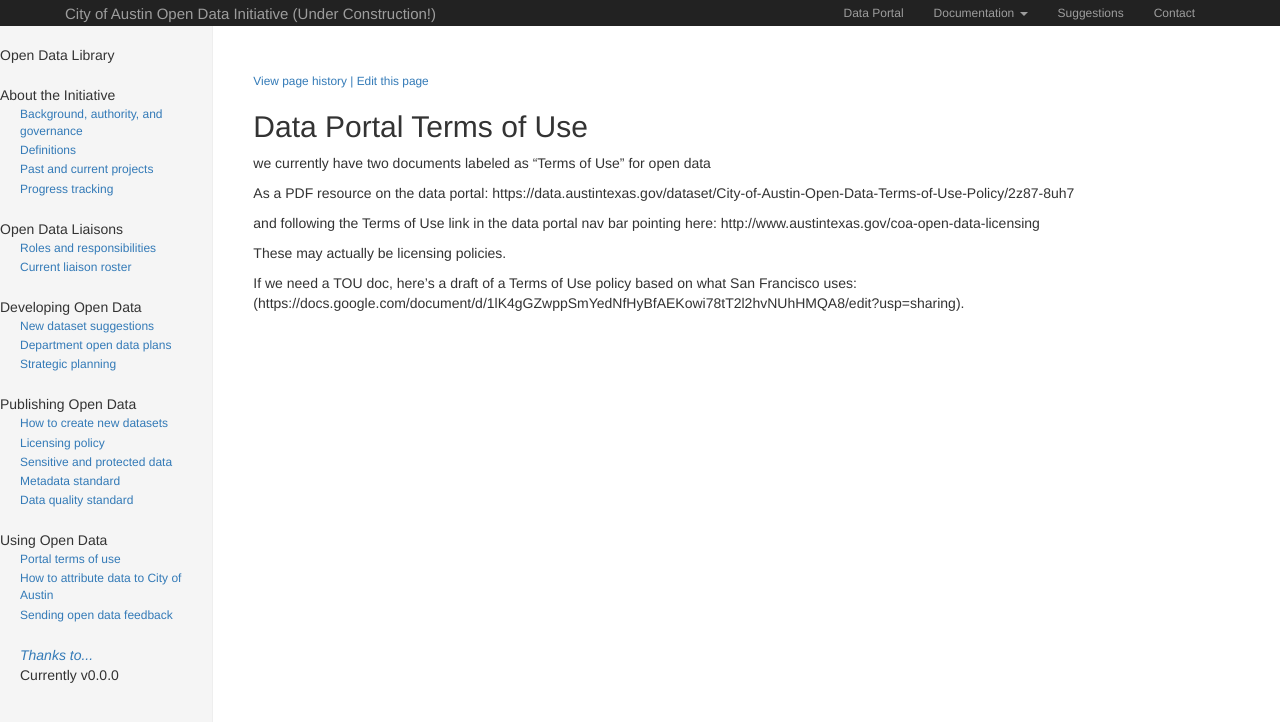
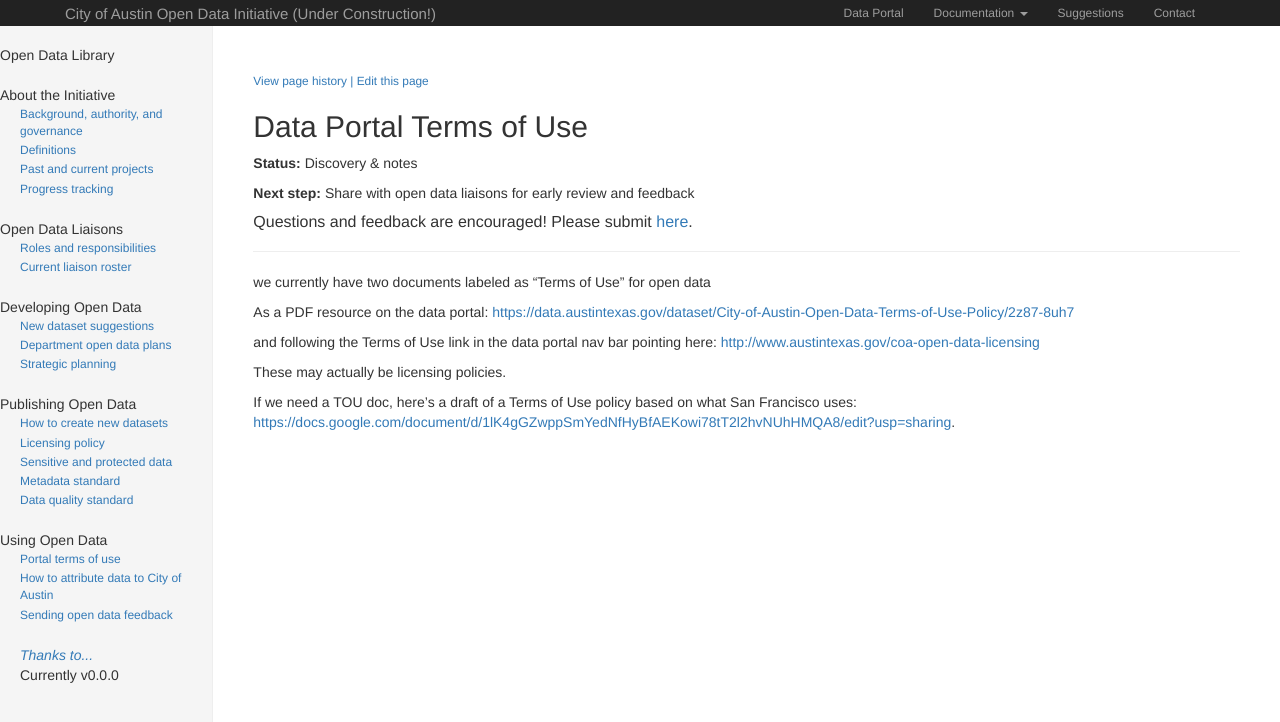
Before and after one commit to cityofaustin/open-data-manual, a Jekyll site: the page built from portal-terms-of-use.md, in a window 1280 px wide. Shown: the top 722 px of the page. Built offline with Jekyll 4.4.1, drawn with Linux system fonts in a browser that asks for light colours; nearby versions of some CDN libraries.

Commit message:
add header to terms of use page

```diff
--- a/portal-terms-of-use.md
+++ b/portal-terms-of-use.md
@@ -3,13 +3,20 @@ layout: page
 title: 'Data Portal Terms of Use'
 file: portal-terms-of-use.md
 ---
+**Status:** Discovery & notes
+
+**Next step:** Share with open data liaisons for early review and feedback
+
+#### Questions and feedback are encouraged! Please submit [here](https://github.com/cityofaustin/open-data-docs/milestones/review%20portal%20terms%20of%20use).
+
+***
 
 we currently have two documents labeled as "Terms of Use" for open data
 
-As a PDF resource on the data portal: https://data.austintexas.gov/dataset/City-of-Austin-Open-Data-Terms-of-Use-Policy/2z87-8uh7 <br>
+As a PDF resource on the data portal: [https://data.austintexas.gov/dataset/City-of-Austin-Open-Data-Terms-of-Use-Policy/2z87-8uh7](https://data.austintexas.gov/dataset/City-of-Austin-Open-Data-Terms-of-Use-Policy/2z87-8uh7) <br>
 
-and following the Terms of Use link in the data portal nav bar pointing here: http://www.austintexas.gov/coa-open-data-licensing
+and following the Terms of Use link in the data portal nav bar pointing here: [http://www.austintexas.gov/coa-open-data-licensing](http://www.austintexas.gov/coa-open-data-licensing)
 
 These may actually be licensing policies.
 
-If we need a TOU doc, here's a draft of a Terms of Use policy based on what San Francisco uses: (https://docs.google.com/document/d/1lK4gGZwppSmYedNfHyBfAEKowi78tT2l2hvNUhHMQA8/edit?usp=sharing).
+If we need a TOU doc, here's a draft of a Terms of Use policy based on what San Francisco uses: [https://docs.google.com/document/d/1lK4gGZwppSmYedNfHyBfAEKowi78tT2l2hvNUhHMQA8/edit?usp=sharing](https://docs.google.com/document/d/1lK4gGZwppSmYedNfHyBfAEKowi78tT2l2hvNUhHMQA8/edit?usp=sharing).
```
